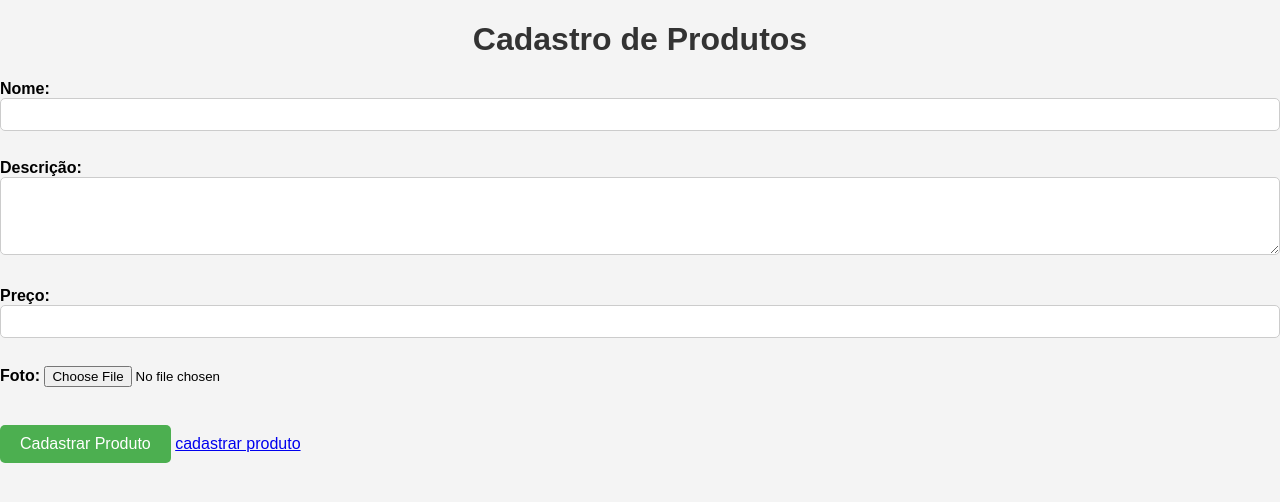
After one commit to LucasSB-hub/Projeto-2024---Php, a PHP site: page /produtos.php in a window 1280 px wide. The commit adds this page. Shown: the top 502 px of the page. Run offline with PHP 8.4, Linux system fonts and the light colour scheme.

Commit message:
Pré finalizado

```diff
--- a/projeto unisuam/cadastro.php
+++ b/projeto unisuam/cadastro.php
@@ -9,7 +9,7 @@
         <link rel="preconnect" href="https://fonts.gstatic.com" crossorigin>
         <link href="https://fonts.googleapis.com/css2?family=Jersey+10&family=Poppins:ital,wght@0,100;0,200;0,300;0,400;0,500;0,600;0,700;0,800;0,900;1,100;1,200;1,300;1,400;1,500;1,600;1,700;1,800;1,900&family=Quicksand:wght@300..700&family=Roboto+Condensed:ital,wght@0,100..900;1,100..900&family=Ubuntu:ital,wght@0,300;0,400;0,500;0,700;1,300;1,400;1,500;1,700&display=swap" rel="stylesheet">
         <script src="java/cadastro.js"></script>
-        <link rel="stylesheet" href="css/cadastro.css">
+        <link rel="stylesheet" href="cadastro.css">
         <style>
             .error {
                 color: red;
--- /dev/null
+++ b/projeto unisuam/css/produtos.css
@@ -0,0 +1,71 @@
+body {
+    font-family: Arial, sans-serif;
+    background-color: #f4f4f4;
+    margin: 0;
+    padding: 0;
+}
+
+.container {
+    width: 80%;
+    margin: 20px auto;
+    background-color: #fff;
+    padding: 20px;
+    border-radius: 8px;
+    box-shadow: 0px 0px 10px rgba(0, 0, 0, 0.1);
+}
+
+h1 {
+    color: #333;
+    text-align: center;
+}
+
+form {
+    margin-top: 20px;
+}
+
+label {
+    font-weight: bold;
+}
+
+input[type="text"],
+input[type="number"],
+textarea {
+    width: 100%;
+    padding: 8px;
+    margin-bottom: 10px;
+    border: 1px solid #ccc;
+    border-radius: 5px;
+    box-sizing: border-box;
+}
+
+input[type="file"] {
+    margin-bottom: 20px;
+}
+
+input[type="submit"] {
+    background-color: #4CAF50;
+    color: white;
+    padding: 10px 20px;
+    border: none;
+    border-radius: 5px;
+    cursor: pointer;
+    font-size: 16px;
+}
+
+input[type="submit"]:hover {
+    background-color: #45a049;
+}
+
+.error {
+    color: red;
+}
+
+#buttons {
+    text-align: center;
+    margin-top: 20px;
+}
+
+.skip {
+    text-align: center;
+    margin-top: 10px;
+}
--- a/projeto unisuam/index.php
+++ b/projeto unisuam/index.php
@@ -99,6 +99,7 @@ if (isset($_POST['logout'])) {
                           <?php if ($is_admin): ?>
                               <a class="dropdown-item" href="logs_principal.php">Log Master</a>
                               <a class="dropdown-item" href="consulta.php">Consulta Master</a>
+                              <a class="dropdown-item" href="produtos.php">Cadastrar Produtos</a>
                           <?php endif; ?>
                       </div>
 
--- a/projeto unisuam/login.php
+++ b/projeto unisuam/login.php
@@ -37,7 +37,7 @@
                     </label>
 
                     <a class="password" href="cadastro.php"> Não tem conta? Clique aqui! </a>
-                    <a class="password" href="2fa.php">Esqueceu sua Senha?</a>
+                    <a class="password" href="recuperacao.php">Esqueceu sua Senha?</a>
 
 
                     <button class="btn btn-second" type="submit">concluir</button>
--- /dev/null
+++ b/projeto unisuam/produtos.php
@@ -0,0 +1,66 @@
+<!DOCTYPE html>
+<html lang="pt-br">
+<head>
+    <meta charset="UTF-8">
+    <meta name="viewport" content="width=device-width, initial-scale=1.0">
+    <title>Cadastro de Produtos</title>
+    <link rel="stylesheet" href="css/produtos.css">
+
+</head>
+<body>
+    <h1>Cadastro de Produtos</h1>
+    <form action="processar_cadastro.php" method="POST" enctype="multipart/form-data">
+        <label for="nome">Nome:</label>
+        <input type="text" id="nome" name="nome" required><br><br>
+
+        <label for="descricao">Descrição:</label><br>
+        <textarea id="descricao" name="descricao" rows="4" cols="50"></textarea><br><br>
+
+        <label for="preco">Preço:</label>
+        <input type="number" id="preco" name="preco" step="0.01" required><br><br>
+
+        <label for="foto">Foto:</label>
+        <input type="file" id="foto" name="foto" accept="image/*"><br><br>
+
+        <input type="submit" value="Cadastrar Produto">
+        <a class="submit" href="index.php">cadastrar produto</a>
+    </form>
+
+    <?php
+// Verifica se o formulário foi enviado
+if ($_SERVER["REQUEST_METHOD"] == "POST") {
+    // Conexão com o banco de dados
+    $conn = new mysqli("localhost", "usuario", "senha", "nome_do_banco");
+    if ($conn->connect_error) {
+        die("Erro de conexão: " . $conn->connect_error);
+    }
+
+    // Obtém os dados do formulário
+    $nome = $_POST['nome'];
+    $descricao = $_POST['descricao'];
+    $preco = $_POST['preco'];
+
+    // Upload da foto
+    $foto_nome = $_FILES['foto']['name'];
+    $foto_temp = $_FILES['foto']['tmp_name'];
+    $foto_destino = "uploads/" . $foto_nome;
+    move_uploaded_file($foto_temp, $foto_destino);
+
+    // Insere os dados na tabela produtos
+    $sql = "INSERT INTO produtos (nome, descricao, preco, foto) VALUES (?, ?, ?, ?)";
+    $stmt = $conn->prepare($sql);
+    $stmt->bind_param("ssds", $nome, $descricao, $preco, $foto_destino);
+
+    if ($stmt->execute()) {
+        echo "Produto cadastrado com sucesso!";
+    } else {
+        echo "Erro ao cadastrar o produto: " . $conn->error;
+    }
+
+    $stmt->close();
+    $conn->close();
+}
+?>
+
+</body>
+</html>
```
Also changed, not shown: projeto unisuam/cadastro.css (added, +224 -0 lines), projeto unisuam/recuperacao.php (+59 -15 lines), projeto unisuam/process_form.php (line endings or trailing spaces).
